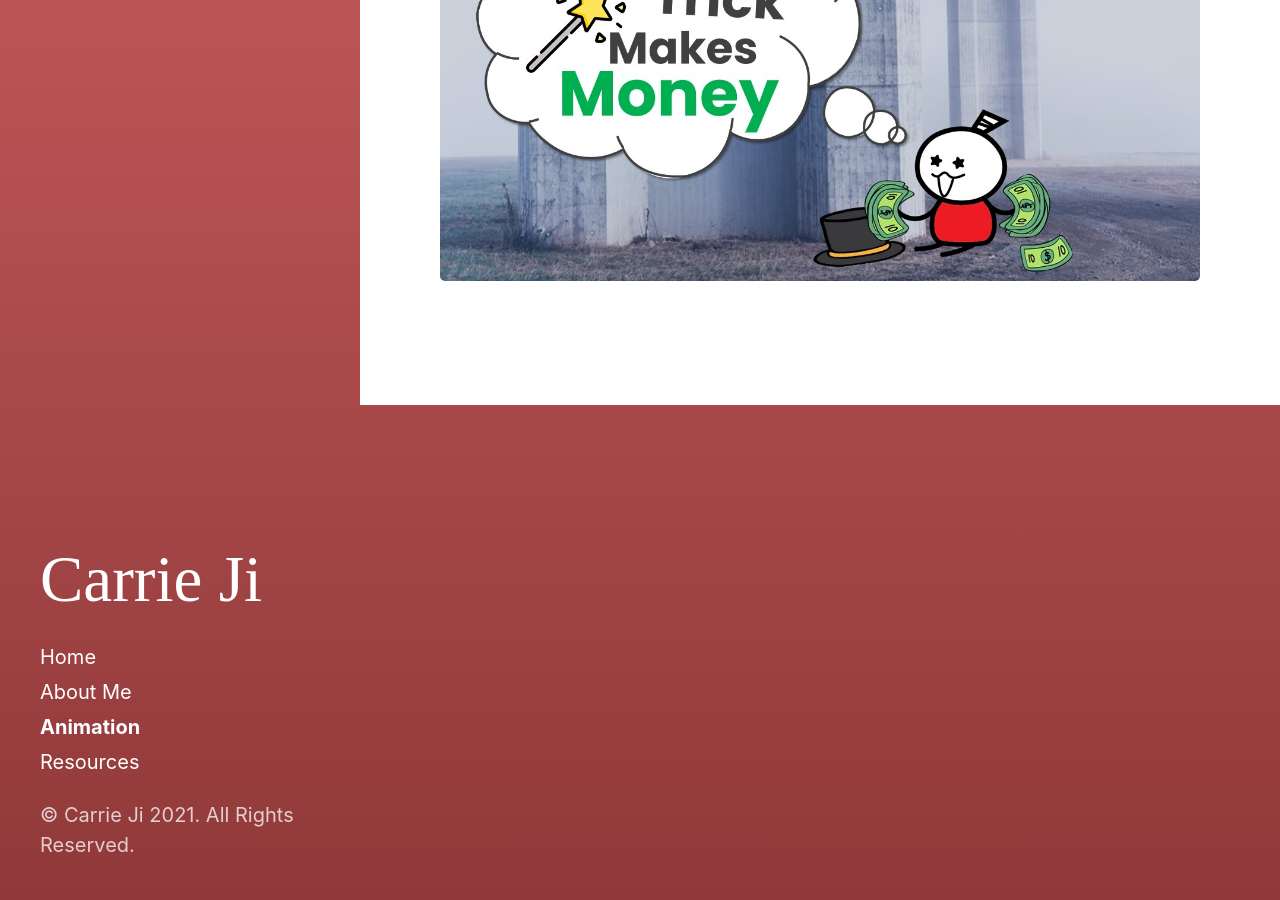
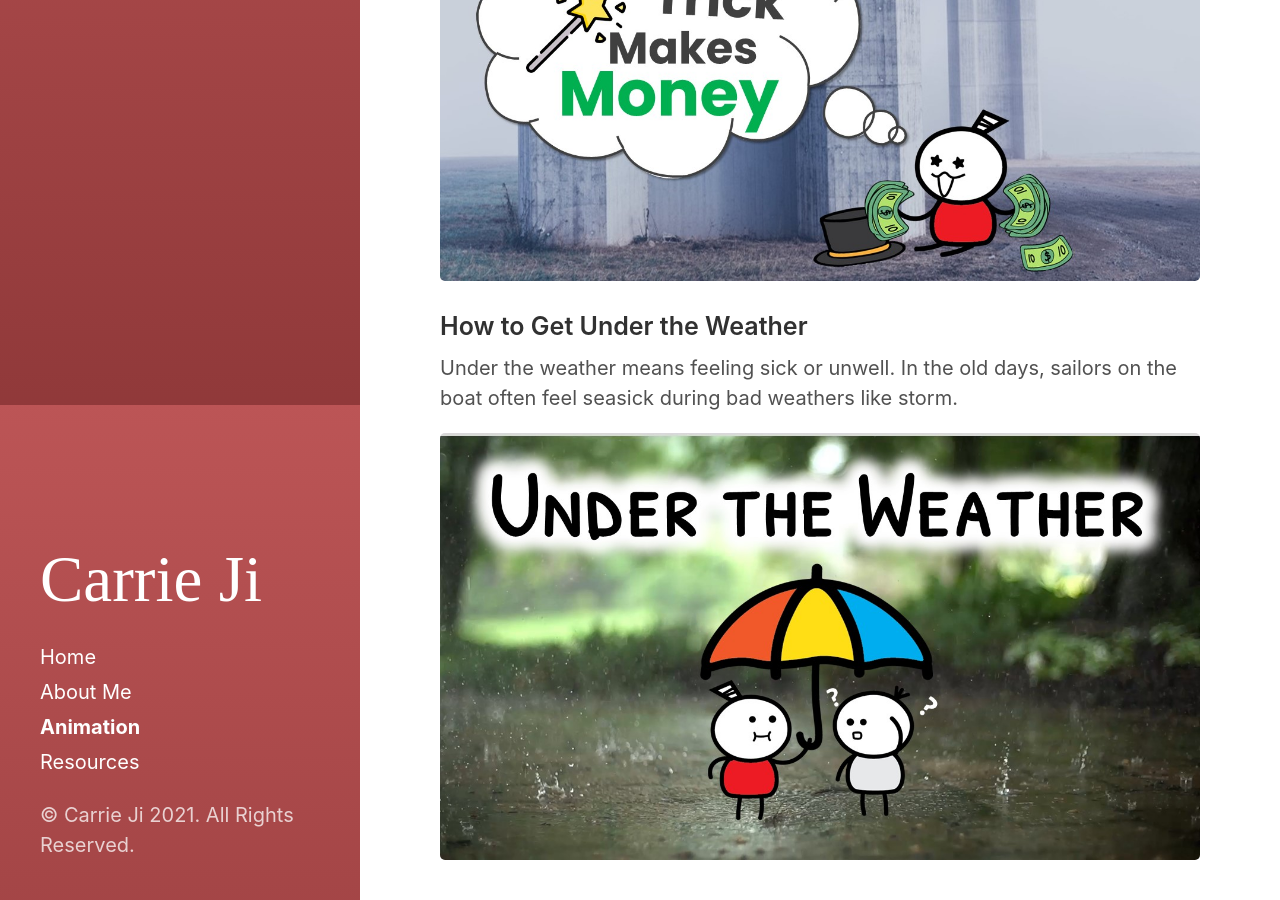
Before and after one commit to carrieji/carrieji.github.io, a Jekyll site: the page built from category/animation.md, in a window 1280 px wide and 900 px high, scrolled down 495 px. Built offline with Jekyll 4.4.1, drawn with Linux system fonts in a browser that asks for light colours.

Commit message:
thumbnail

```diff
--- a/category/animation.md
+++ b/category/animation.md
@@ -11,3 +11,11 @@ Run into here means meet someone by chance.<br>
 Run in means a trait or a quality that is common in a family.
 
 <a href="https://youtu.be/oAKzZYr-KIU" target="_blank"><img src="/assets/images/thumbnail/run_into_thumbnail.jpg" alt="Magic Trick Makes Money"></a>
+
+
+### How to Get Under the Weather
+
+Under the weather means feeling sick or unwell. In the old days, sailors on the boat often feel seasick
+during bad weathers like storm.
+
+<a href="https://youtu.be/F0N8-UQj7Z4" target="_blank"><img src="/assets/images/thumbnail/under_the_weather_thumbnail.jpg" alt="How to Get Under the Weather"></a>
```
Also changed, not shown: assets/images/thumbnail/under_the_weather_thumbnail.jpg (added).
